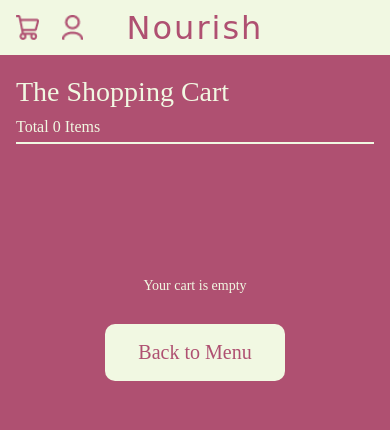
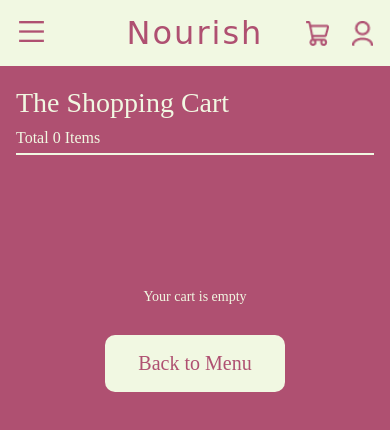
Before and after one commit to Celestine567/Nourish, a plain HTML site: page Cart.html in a window 390 px wide. Drawn offline with Linux system fonts and the light colour scheme; a web font is replaced by a local one.

Commit message:
A missing fixed header for Cart page

```diff
--- a/Cart.html
+++ b/Cart.html
@@ -18,17 +18,25 @@
 <body class="cart">
   <!-- Top sticky banner:  -->
   <header>
-      <div class="main-header">
+    <div class="main-header">
+      <button class="dropdown" onclick="toggleMenu()">
+        <img src="Assets/menu-purple.png">
+      </button>
       <div class="nav-left">
         <a>Menu</a>
-        <a>Find us</a>
+        <a>Find Us</a>
         <a>Catering</a>
-    </div>
+      </div>
       <div class="logo">
         <a href="index.html" title="nourish logo">Nourish</a>
       </div>
       <div class="nav-right">
-        <img src="Assets/cart-purple.png" alt="cart-icon">
+        <div class="cart-number">
+          <a href="Cart.html">
+            <img src="Assets/cart-purple.png" alt="cart-icon">
+          </a>
+          <span id="cart-badge"></span>
+        </div>
         <img src="Assets/profile-purple.png" alt="profile-icon">
       </div>
     </div>
```
